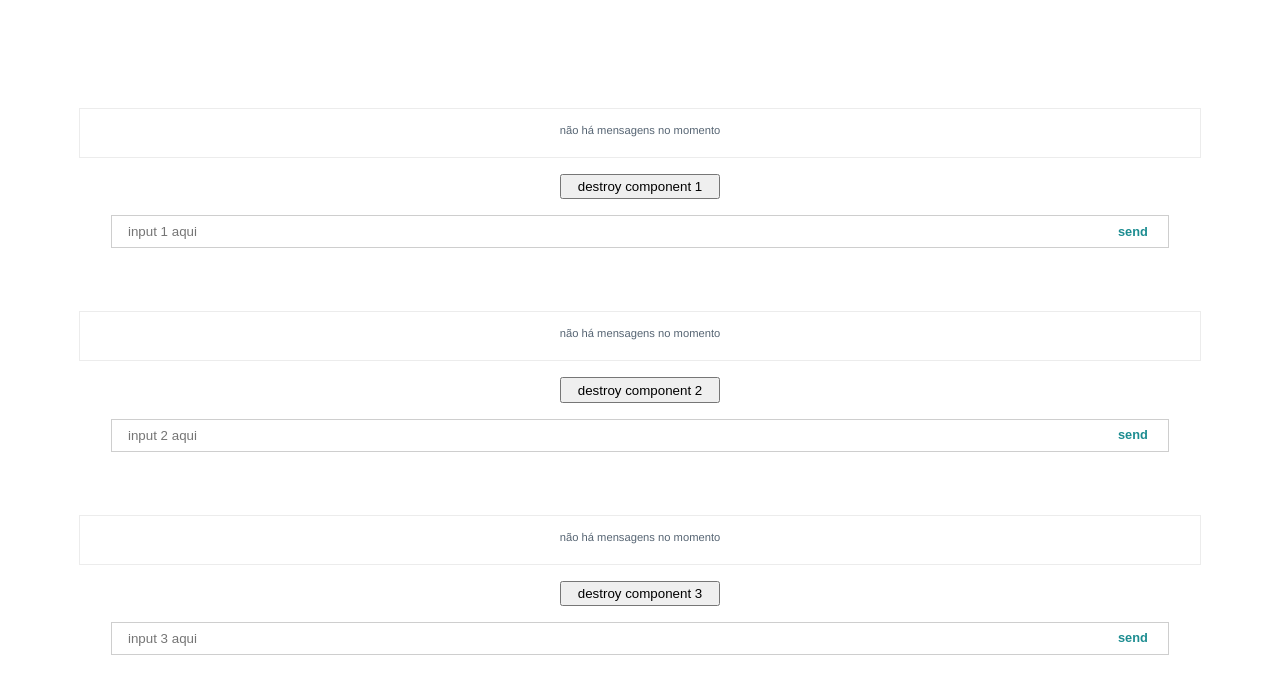
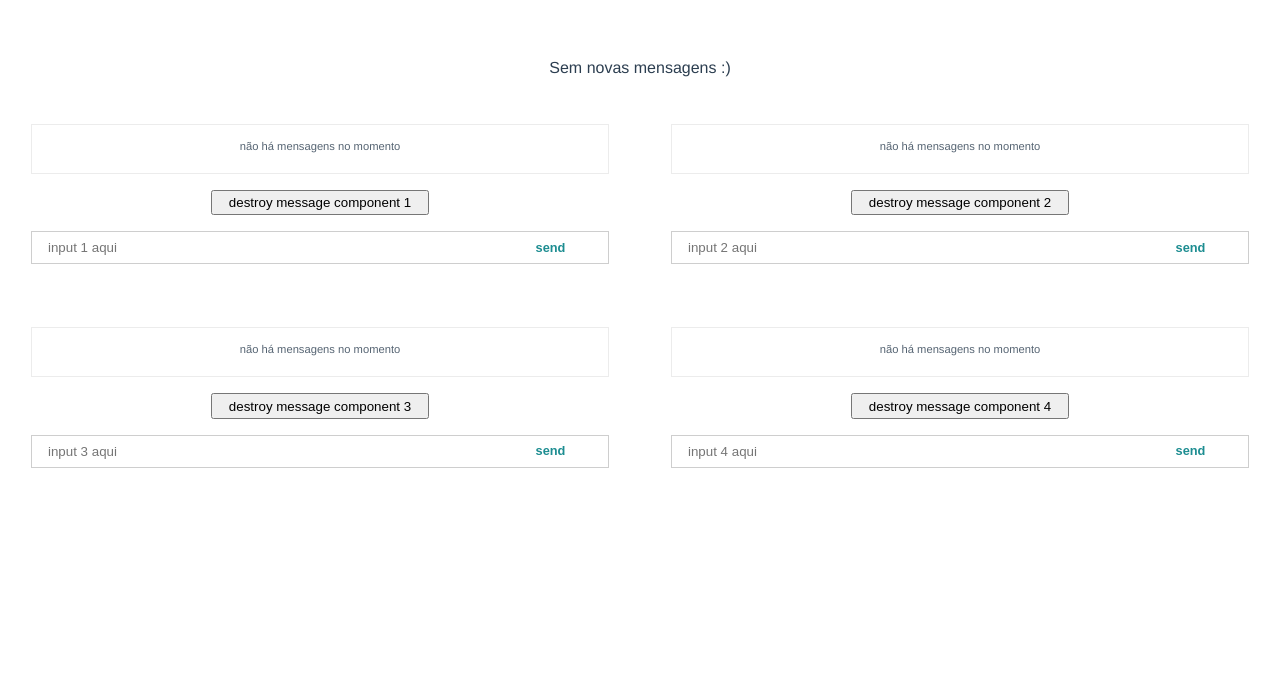
Before and after one commit to flavionobre11/vuejs-bus-alternative, a Vue app: page / in a window 1280 px wide. Shown: the top 694 px of the page. Built offline with nearby package versions, Linux system fonts and the light colour scheme.

Commit message:
melhorando view

```diff
--- a/src/components/Chat.vue
+++ b/src/components/Chat.vue
@@ -1,20 +1,25 @@
 <template>
-  <main>
-    <div class="divider">
-      <section class="items">
-        <Messages :messages="messages" :index="1" />
-        <InputMessage :index="1" />
-      </section>
-      <section class="items">
-        <Messages :messages="messages" :index="2" />
-        <InputMessage :index="2" />
-      </section>
-      <section class="items">
-        <Messages :messages="messages" :index="3" />
-        <InputMessage :index="3" />
-      </section>
-    </div>
-  </main>
+  <div>
+    <header>
+      <NotificationInfo />
+    </header>
+
+    <main>
+      <div class="divider">
+        <section v-for="(items, index) in INSTANCES" :key="index" class="items">
+          <Messages :messages="messages" :index="index + 1" />
+          <InputMessage :index="index + 1" />
+        </section>
+
+        <!-- <section class="items">
+          <hr />
+          <br /><br />
+          <Messages2 :messages="messages" :index="1" />
+          <InputMessage2 :index="1" />
+        </section> -->
+      </div>
+    </main>
+  </div>
 </template>
 
 <script>
@@ -22,11 +27,14 @@ export default {
   components: {
     Messages: () => import("./Messages.vue"),
     InputMessage: () => import("./Input.vue"),
+    // Messages2: () => import("./Messages2.vue"),
+    // InputMessage2: () => import("./Input2.vue"),
+    NotificationInfo: () => import("./Notification.vue"),
   },
   data() {
     return {
       messages: [],
-      INSTANCES: 3,
+      INSTANCES: 4,
     };
   },
 };
@@ -42,7 +50,13 @@ export default {
 }
 
 .items {
-  width: 100%;
+  width: 50%;
   padding: 3rem 0;
 }
+
+@media (max-width: 768px) {
+  .items {
+    width: 100%;
+  }
+}
 </style>
--- a/src/components/Input.vue
+++ b/src/components/Input.vue
@@ -46,7 +46,7 @@ export default {
   left: 50%;
   transform: translateX(-50%);
   top: 0;
-  width: 80%;
+  width: 85%;
   border: 1px solid #cecece;
   padding: 0.5rem 1rem;
 }
--- a/src/components/Messages.vue
+++ b/src/components/Messages.vue
@@ -13,7 +13,7 @@
       </ul>
     </div>
     <button @click="$destroy()" class="destroy-c">
-      destroy component {{ index }}
+      destroy message component {{ index }}
     </button>
   </section>
 </template>
--- /dev/null
+++ b/src/components/Notification.vue
@@ -0,0 +1,22 @@
+<template>
+  <section>
+    <p v-if="count">📭 {{ count }} novas mensagens</p>
+    <p v-else>Sem novas mensagens :)</p>
+  </section>
+</template>
+
+<script>
+import { MessageEventsService } from "../services/events/message.events";
+export default {
+  data() {
+    return {
+      messageEventsService: new MessageEventsService(this),
+      count: 0,
+    };
+  },
+
+  mounted() {
+    this.messageEventsService.on("new-message", () => (this.count += 1));
+  },
+};
+</script>
```
